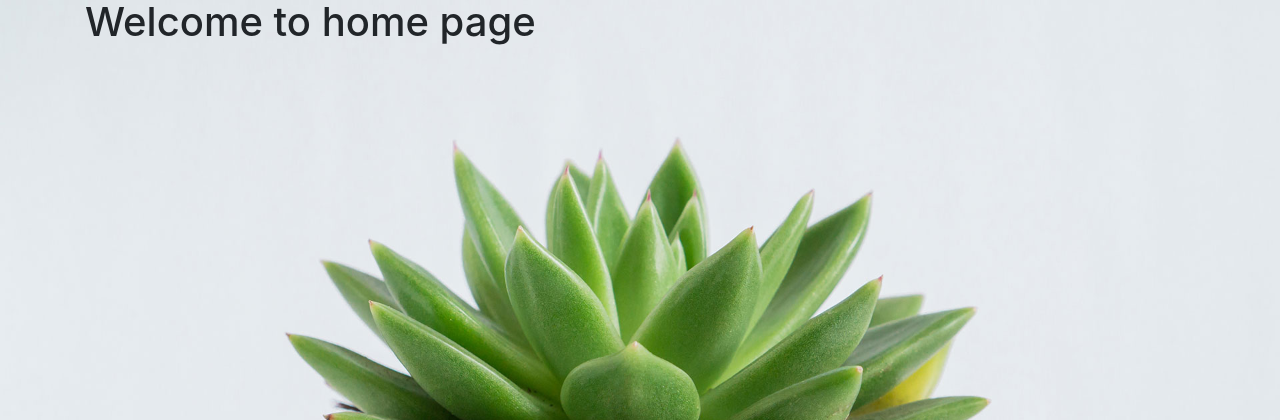
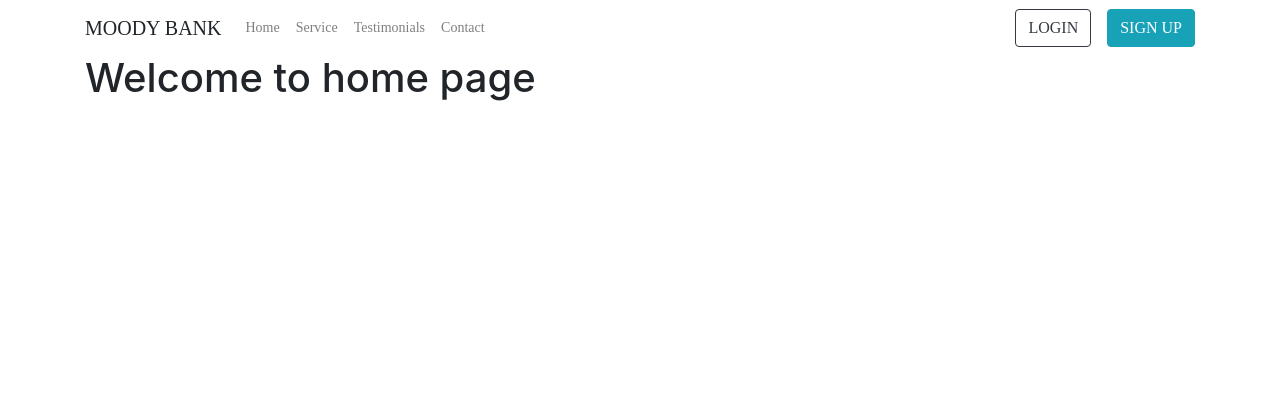
Before and after one commit to tejoyv/retailmanagement, a Flask app: page / in a window 1280 px wide. Shown: the top 420 px of the page. Run offline with Flask 2, Linux system fonts and the light colour scheme; some libraries are stand-ins or nearby versions; some web fonts are replaced.

Commit message:
Added css and JS to layout

```diff
--- a/application/templates/layout.html
+++ b/application/templates/layout.html
@@ -34,10 +34,25 @@
 		<link rel="stylesheet" type="text/css" href="{{ url_for('static', filename='login/css/main.css') }}">
 	<!--===============================================================================================-->
 </head>
-<body style="background-image: url({{url_for('static',filename='login/images/bg-01.jpg')}}); background-size:cover;">
+<body >
 	<!-- Customise this Nav Bar -->
-	<nav>
-
+	<nav class="navbar navbar-expand-lg navbar-light bg-light bg-transparent" id="gtco-main-nav">
+        <div class="container"><a class="navbar-brand">MOODY BANK</a>
+            <button class="navbar-toggler" data-target="#my-nav" onclick="myFunction(this)" data-toggle="collapse"><span
+                    class="bar1"></span><span class="bar2"></span> <span class="bar3"></span></button>
+            <div id="my-nav" class="collapse navbar-collapse">
+                <ul class="navbar-nav mr-auto">
+                    <li class="nav-item"><a class="nav-link" href="#">Home</a></li>
+                    <li class="nav-item"><a class="nav-link" href="#services">Service</a></li>
+                    <li class="nav-item"><a class="nav-link" href="#testinomials">Testimonials</a></li>
+                    <li class="nav-item"><a class="nav-link" href="#contact">Contact</a></li>
+                </ul>
+                <form class="form-inline my-2 my-lg-0">
+                    <a href="#" class="btn btn-outline-dark my-2 my-sm-0 mr-3 text-uppercase">login</a>
+                    <a href="#" class="btn btn-info my-2 my-sm-0 text-uppercase">sign up</a>
+                </form>
+            </div>
+        </div>
 	</nav>
 
 	<div class="container">
```
